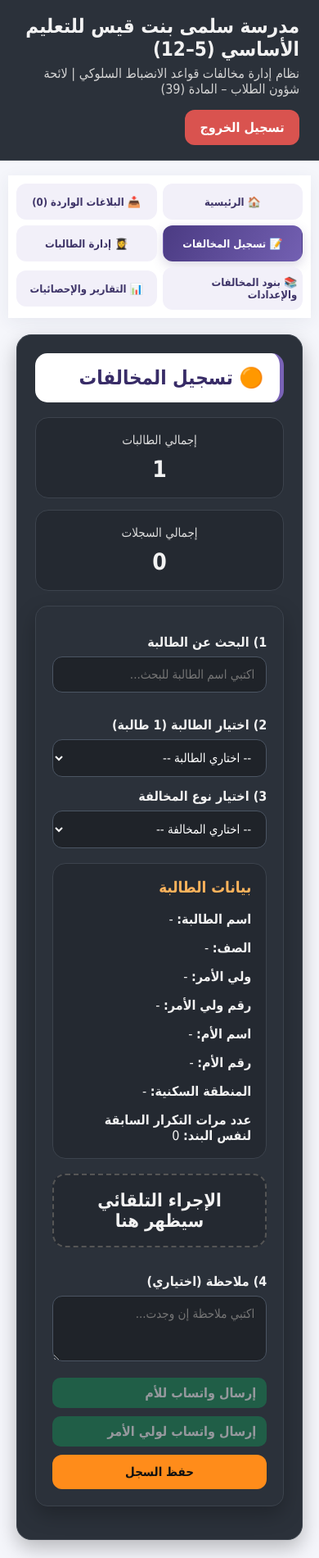
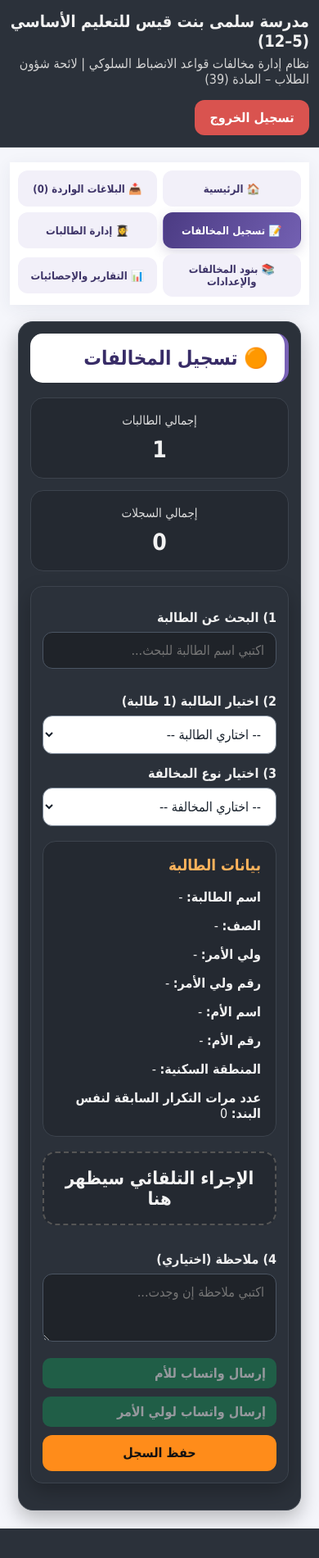
Before and after one commit to samia778855-coder/salma-violations-2026, a Flask app: page /dashboard in a window 390 px wide, after a click on "📝 تسجيل المخالفات". Shown: the whole page at 82% size. After the commit the page ends 1865 px from the top, so only its background shows below. Run offline with Flask 3, Linux system fonts and the light colour scheme; the visitor is signed in with stand-in values (Sample User, id 1); data comes from the database, SQL or seed files in the repository; data that the repository does not hold is empty.

Commit message:
Fix student dropdown and mobile responsive design

```diff
--- a/static/css/style.css
+++ b/static/css/style.css
@@ -412,3 +412,141 @@
     }
 }
 .role-picker{margin:20px 0;padding:12px;border:1px solid #555;border-radius:12px}.role-picker .btn{display:block}.table-responsive{overflow-x:auto}.table-responsive table{width:100%;min-width:850px}.table-responsive td{padding:9px;vertical-align:top}.table-responsive form{min-width:180px}.table-responsive button{margin:3px 0}
+
+
+/* ================================================
+   Cross-browser student selector & mobile usability
+   Append-only overrides: original visual theme kept.
+   ================================================ */
+
+/* Native option menus can otherwise inherit white text from the dark theme,
+   while the browser paints their popup with a white background. */
+select {
+    background-color: #ffffff;
+    color: #18212c;
+    border-color: #7b8796;
+    color-scheme: light;
+    max-width: 100%;
+}
+
+select option,
+select optgroup {
+    background-color: #ffffff;
+    color: #18212c;
+}
+
+select:focus,
+input:focus,
+textarea:focus {
+    outline: 2px solid #ff9d2f;
+    outline-offset: 2px;
+}
+
+/* If a page uses Select2, style both its selection and results. */
+.select2-container {
+    max-width: 100%;
+}
+.select2-container .select2-selection--single,
+.select2-container .select2-selection--multiple {
+    background: #ffffff !important;
+    color: #18212c !important;
+    border: 1px solid #7b8796 !important;
+    min-height: 46px;
+    border-radius: 12px !important;
+}
+.select2-container--default .select2-selection--single .select2-selection__rendered,
+.select2-container--default .select2-selection--multiple .select2-selection__choice,
+.select2-results__option,
+.select2-dropdown,
+.select2-search__field {
+    color: #18212c !important;
+}
+.select2-dropdown,
+.select2-results__option {
+    background-color: #ffffff;
+}
+.select2-container--default .select2-results__option--highlighted[aria-selected] {
+    background-color: #ff8c1a !important;
+    color: #111111 !important;
+}
+.select2-container--default .select2-selection--single .select2-selection__rendered {
+    line-height: 44px;
+}
+.select2-container--default .select2-selection--single .select2-selection__arrow {
+    height: 44px;
+}
+
+/* Responsive forms and tap targets, including iPhone and Android. */
+.grid-1 > *,
+.grid-2 > *,
+.grid-3 > *,
+.section,
+.card,
+.container {
+    min-width: 0;
+}
+input,
+select,
+textarea,
+button {
+    max-width: 100%;
+}
+
+@media (max-width: 768px) {
+    .container,
+    .tabs {
+        width: calc(100% - 24px);
+        margin-left: auto;
+        margin-right: auto;
+    }
+    .topbar {
+        padding: 14px 12px;
+        position: static;
+    }
+    .topbar h1 {
+        font-size: 20px;
+        overflow-wrap: anywhere;
+    }
+    .section,
+    .card {
+        padding: 14px;
+    }
+    .login-container {
+        padding: 12px;
+    }
+    .login-card {
+        padding: 20px 14px;
+    }
+    .school-title {
+        font-size: 23px;
+    }
+    .system-title {
+        font-size: 19px;
+    }
+    .tabs {
+        gap: 8px;
+    }
+    .tab-link {
+        flex: 1 1 auto;
+        text-align: center;
+    }
+    .grid-2,
+    .grid-3,
+    .summary-grid {
+        grid-template-columns: minmax(0, 1fr);
+    }
+    input,
+    select,
+    textarea,
+    button,
+    .select2-search__field {
+        font-size: 16px; /* Prevent automatic input zoom in iOS Safari. */
+        min-height: 44px;
+    }
+    .table-wrap,
+    .table-responsive {
+        max-width: 100%;
+        overflow-x: auto;
+        -webkit-overflow-scrolling: touch;
+    }
+}
```
